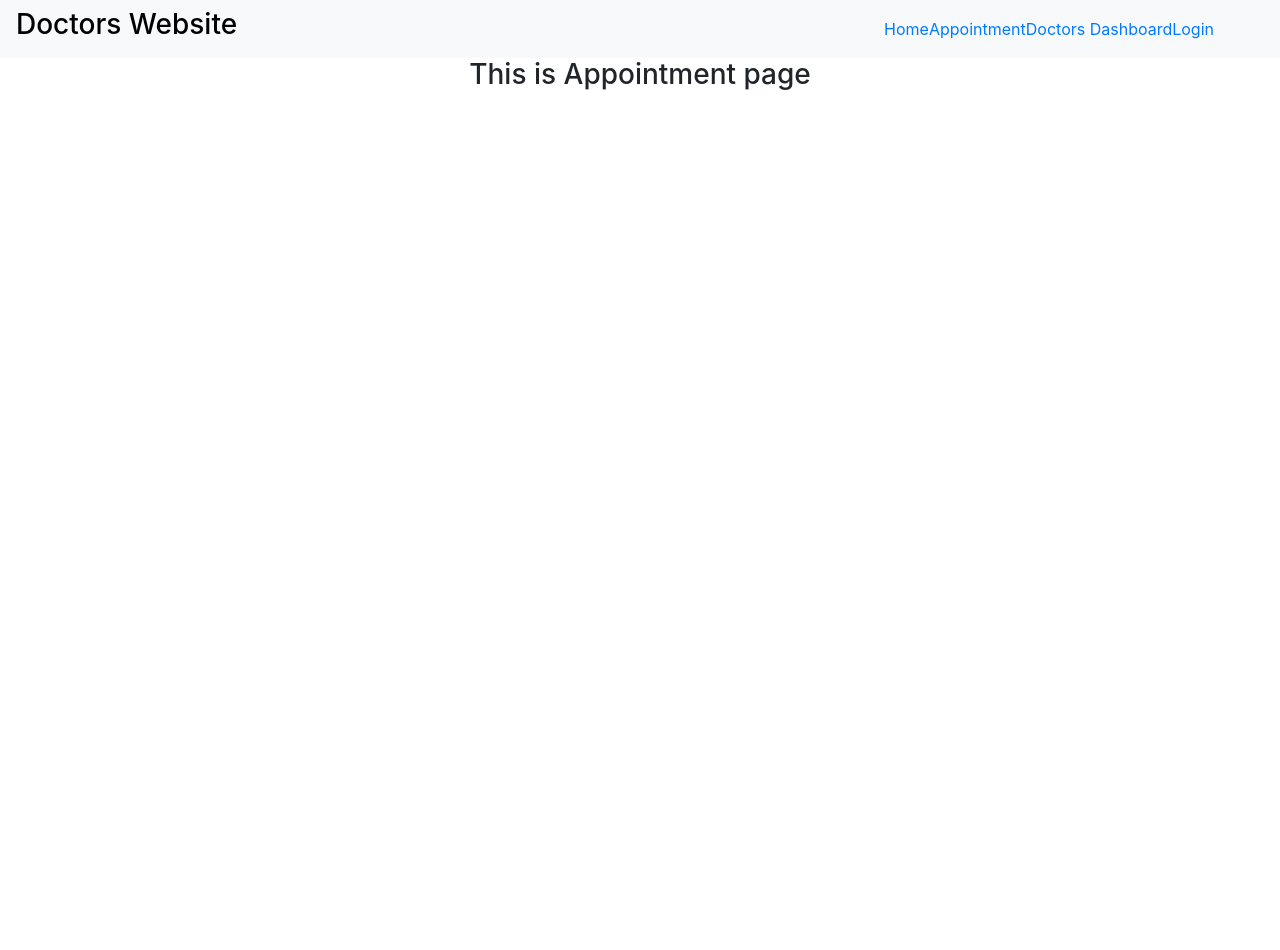
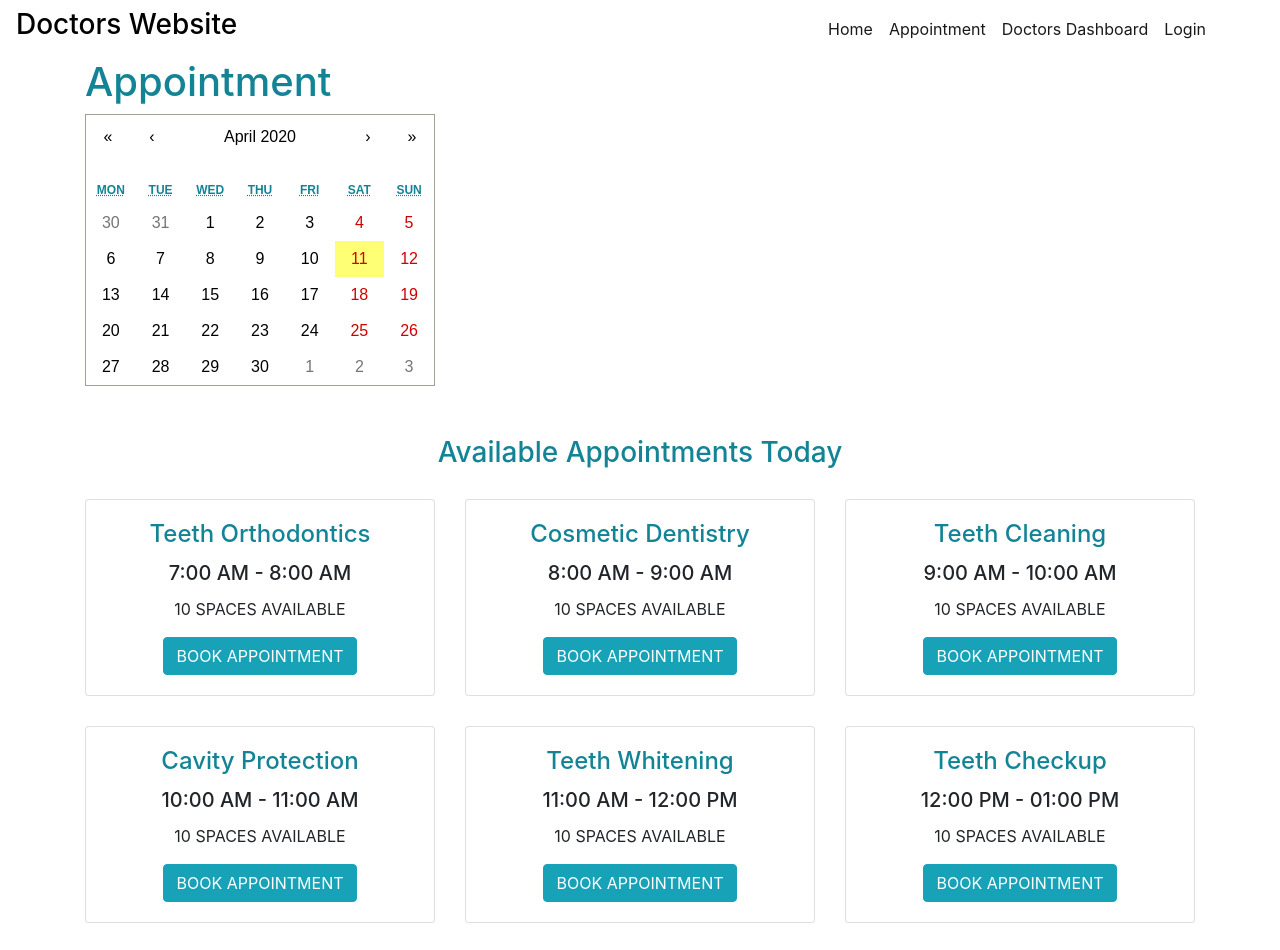
Before and after one commit to masrur-sakib/doctors-website, a React (Create React App) app: page /appointment in a window 1280 px wide. Shown: the top 950 px of the page. Before the commit the page ends 800 px from the top, so only its background shows below. Built offline with nearby package versions, Linux system fonts and the light colour scheme.

Commit message:
Appoinment page done

```diff
--- a/package.json
+++ b/package.json
@@ -8,7 +8,9 @@
     "@testing-library/user-event": "^7.2.1",
     "bootstrap": "^4.4.1",
     "react": "^16.13.1",
+    "react-calendar": "^3.0.1",
     "react-dom": "^16.13.1",
+    "react-hook-form": "^5.3.1",
     "react-router-dom": "^5.1.2",
     "react-scripts": "3.4.1"
   },
--- a/src/App.css
+++ b/src/App.css
@@ -1,32 +1,5 @@
 .App {
   text-align: center;
-  margin: 10px;
-}
-
-.App-logo {
-  height: 40vmin;
-  pointer-events: none;
-}
-
-@media (prefers-reduced-motion: no-preference) {
-  .App-logo {
-    animation: App-logo-spin infinite 20s linear;
-  }
-}
-
-.App-header {
-  background-color: #282c34;
-  min-height: 100vh;
-  display: flex;
-  flex-direction: column;
-  align-items: center;
-  justify-content: center;
-  font-size: calc(10px + 2vmin);
-  color: white;
-}
-
-.App-link {
-  color: #61dafb;
 }
 
 .website_name{
--- a/src/App.js
+++ b/src/App.js
@@ -12,6 +12,7 @@ import Appointment from './Components/Appointment/Appointment';
 import Dashboard from './Components/Dashboard/Dashboard';
 import Login from './Components/Login/Login';
 import NotFound from './Components/NotFound/NotFound';
+import BookAppointment from './Components/BookAppointment/BookAppointment';
 
 function App() {
   return (
@@ -31,6 +32,9 @@ function App() {
         <Route path="/login">
             <Login></Login>
         </Route>
+        <Route path="/book-appointment">
+            <BookAppointment></BookAppointment>
+        </Route>
         <Route exact path="/">
           <Homepage></Homepage>
         </Route>
--- a/src/Components/Appointment/Appointment.css
+++ b/src/Components/Appointment/Appointment.css
@@ -0,0 +1,11 @@
+.appontment_title{
+    color: #138496;
+}
+.appointment_section{
+    color: #138496;
+    text-align: left;
+    margin-bottom: 50px;
+}
+.card-deck{
+    margin: 30px 50px;
+}
--- a/src/Components/Appointment/Appointment.js
+++ b/src/Components/Appointment/Appointment.js
@@ -1,10 +1,71 @@
 import React from 'react';
+import Calendar from 'react-calendar';
+import 'react-calendar/dist/Calendar.css';
 import './Appointment.css'
 
 const Appointment = () => {
     return (
         <div>
-            <h3>This is Appointment page</h3>
+            <div className='container appointment_section'>
+                <h1>Appointment</h1>
+                <Calendar />
+            </div>
+            <div className='container'>
+                <h3 className='appontment_title'>Available Appointments Today</h3>
+                <div className="card-deck">
+                    <div className="card">
+                        <div className="card-body">
+                            <h4 className="card-title appontment_title">Teeth Orthodontics</h4>
+                            <h5 className="card-title">7:00 AM - 8:00 AM</h5>
+                            <p className="card-text">10 SPACES AVAILABLE</p>
+                            <a href="/book-appointment"><button className='btn btn-info'>BOOK APPOINTMENT</button></a>
+                        </div>
+                    </div>
+                    <div className="card">
+                        <div className="card-body">
+                            <h4 className="card-title appontment_title">Cosmetic Dentistry</h4>
+                            <h5 className="card-title">8:00 AM - 9:00 AM</h5>
+                            <p className="card-text">10 SPACES AVAILABLE</p>
+                            <a href="/book-appointment"><button className='btn btn-info'>BOOK APPOINTMENT</button></a>
+                        </div>
+                    </div>
+                    <div className="card">
+                        <div className="card-body">
+                            <h4 className="card-title appontment_title">Teeth Cleaning</h4>
+                            <h5 className="card-title">9:00 AM - 10:00 AM</h5>
+                            <p className="card-text">10 SPACES AVAILABLE</p>
+                            <a href="/book-appointment"><button className='btn btn-info'>BOOK APPOINTMENT</button></a>
+                        </div>
+                    </div>
+                </div>
+                <div className="card-deck">
+                    <div className="card">
+                        <div className="card-body">
+                            <h4 className="card-title appontment_title">Cavity Protection</h4>
+                            <h5 className="card-title">10:00 AM - 11:00 AM</h5>
+                            <p className="card-text">10 SPACES AVAILABLE</p>
+                            <a href="/book-appointment"><button className='btn btn-info'>BOOK APPOINTMENT</button></a>
+                        </div>
+                    </div>
+                    <div className="card">
+                        <div className="card-body">
+                            <h4 className="card-title appontment_title">Teeth Whitening</h4>
+                            <h5 className="card-title">11:00 AM - 12:00 PM</h5>
+                            <p className="card-text">10 SPACES AVAILABLE</p>
+                            <a href="/book-appointment"><button className='btn btn-info'>BOOK APPOINTMENT</button></a>
+                        </div>
+                    </div>
+                    <div className="card">
+                        <div className="card-body">
+                            <h4 className="card-title appontment_title">Teeth Checkup</h4>
+                            <h5 className="card-title">12:00 PM - 01:00 PM</h5>
+                            <p className="card-text">10 SPACES AVAILABLE</p>
+                            <a href="/book-appointment"><button className='btn btn-info'>BOOK APPOINTMENT</button></a>
+                        </div>
+                    </div>
+                </div>
+            </div>
+
         </div>
     );
 };
--- /dev/null
+++ b/src/Components/BookAppointment/BookAppointment.css
@@ -0,0 +1,12 @@
+.appointment_form input{
+    display: block;
+    margin-top: 20px;
+    padding: 15px;
+    width: 35%;
+    border: 1px solid grey;
+    border-radius: 5px;
+}
+.error{
+    color: red;
+    text-align: left;
+}
--- /dev/null
+++ b/src/Components/BookAppointment/BookAppointment.js
@@ -0,0 +1,30 @@
+import React from 'react';
+import { useForm } from 'react-hook-form';
+import './BookAppointment.css';
+
+const BookAppointment = () => {
+    const { register, handleSubmit, errors } = useForm();
+    const onSubmit = data => { console.log(data) }
+
+    return (
+        <div className="container">
+            <h4>Book Your Appoinment</h4>
+            <form className="appointment_form" onSubmit={handleSubmit(onSubmit)}>
+                <input name="category" ref={register({ required: true })} placeholder='Category' />
+                {errors.category && <span className='error'>This field is required</span>}
+                <input name="name" ref={register({ required: true })} placeholder='Name' />
+                {errors.name && <span className='error'>This field is required</span>}
+                <input name="phone" ref={register({ required: true })} placeholder='Phone No.' />
+                {errors.phone && <span className='error'>This field is required</span>}
+                <input name="email" ref={register({ required: true })} placeholder='Email' />
+                {errors.email && <span className='error'>This field is required</span>}
+                <input name="date" ref={register({ required: true })} placeholder='mm/dd/yy' />
+                {errors.date && <span className='error'>This field is required</span>}
+
+                <input type="submit" />
+            </form>
+        </div>
+    );
+};
+
+export default BookAppointment;
--- a/src/Components/Header/Header.css
+++ b/src/Components/Header/Header.css
@@ -1,6 +1,7 @@
 .nav_links{
     margin-right: 50px;
 }
-a:hover{
-    transform: scale(0.95);
+.nav-link:hover{
+    transform: scale(0.9);
+    color: yellow;
 }
--- a/src/Components/Header/Header.js
+++ b/src/Components/Header/Header.js
@@ -4,7 +4,7 @@ import './Header.css'
 const Header = () => {
     return (
         <div>
-            <nav className="navbar navbar-expand-lg navbar-light bg-light">
+            <nav className="navbar navbar-expand-lg navbar-light">
             <a className='website_name' href="/"><h3>Doctors Website</h3></a>
             <button className="navbar-toggler" type="button" data-toggle="collapse" data-target="#navbarSupportedContent" aria-controls="navbarSupportedContent" aria-expanded="false" aria-label="Toggle navigation">
               <span className="navbar-toggler-icon"></span>
@@ -14,16 +14,16 @@ const Header = () => {
             <div className="collapse navbar-collapse justify-content-end" id="navbarSupportedContent">
                 <ul className="navbar-nav nav_links">
                   <li className="nav-item active">
-                    <a href="/home">Home <span className="sr-only">(current)</span></a>
+                    <a className="nav-link" href="/home">Home <span className="sr-only">(current)</span></a>
                   </li>
                   <li className="nav-item active">
-                    <a href="/appointment">Appointment <span className="sr-only">(current)</span></a>
+                    <a className="nav-link" href="/appointment">Appointment <span className="sr-only">(current)</span></a>
                   </li>
                   <li className="nav-item active">
-                    <a href="/dashboard">Doctors Dashboard <span className="sr-only">(current)</span></a>
+                    <a className="nav-link" href="/dashboard">Doctors Dashboard <span className="sr-only">(current)</span></a>
                   </li>
                   <li className="nav-item active">
-                    <a href="/login">Login <span className="sr-only">(current)</span></a>
+                    <a className="nav-link" href="/login">Login <span className="sr-only">(current)</span></a>
                   </li>
                 </ul>
             </div>
--- a/src/Components/Homepage/Homepage.css
+++ b/src/Components/Homepage/Homepage.css
@@ -1,8 +1,9 @@
-.App{
-    margin: 0px;
+.body{
+    background-color: #cac9c9;
 }
 .homepage_first_section{
-    padding: 200px 100px;
+    padding: 20% 5%;
     background-color: #cac9c9;
     text-align: left;
+    border-bottom: 1px solid grey;
 }
--- a/src/Components/Homepage/Homepage.js
+++ b/src/Components/Homepage/Homepage.js
@@ -4,15 +4,18 @@ import './Homepage.css'
 const Homepage = () => {
     return (
         <div>
-            <div class="row homepage_first_section">
-                <div class="col-md-8">
+            <div className="row homepage_first_section bg-light">
+                <div className="col-md-8">
                     <h1>Your New Smile Starts Here</h1>
                     <p>Lorem Ipsum is simply dummy text of the printing and typesetting industry. </p>
-                    <a href="/appointment"><button class="btn btn-info">Appointment →</button></a>
+                    <a href="/appointment"><button className="btn btn-info">Appointment →</button></a>
                 </div>
-                <div class="col-md-4">
+                <div className="col-md-4">
 
                 </div>
+            </div>
+            <div className='homepage_second_section'>
+
             </div>
         </div>
     );
```
Also changed, not shown: 1 other file (tests, documents, lock files or other folders).
